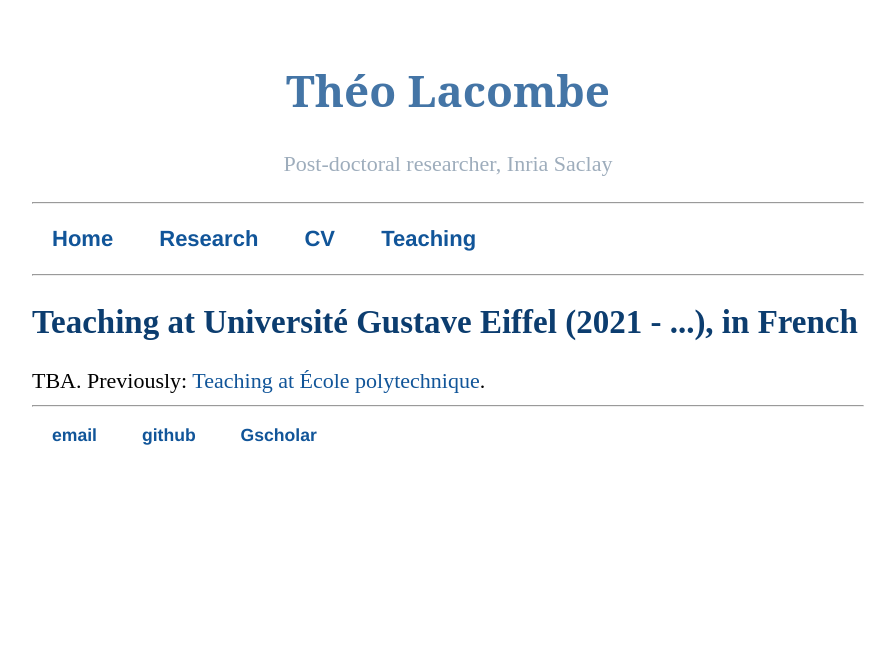
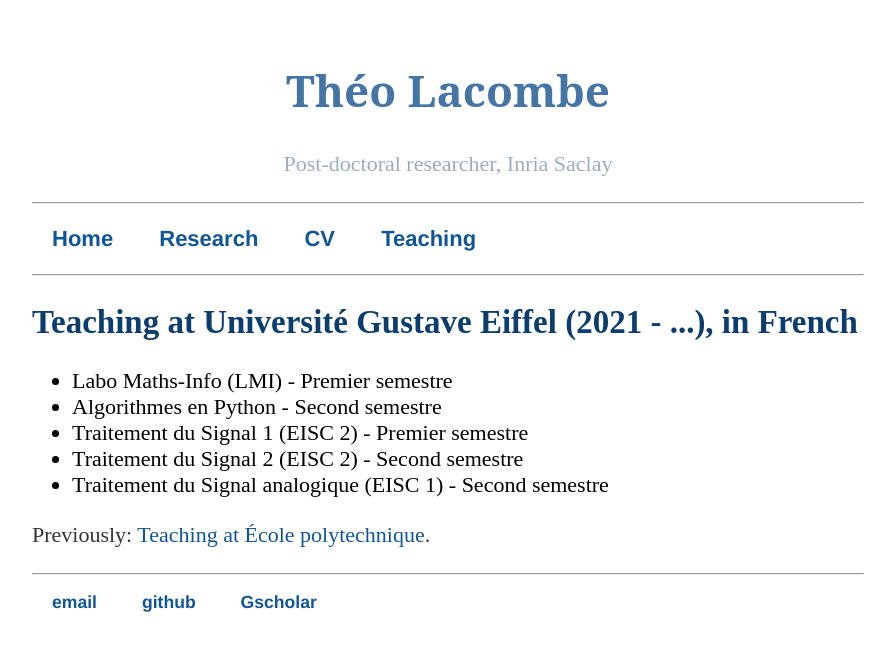
Before and after one commit to tlacombe/tlacombe.github.io, a Jekyll site: the page built from teaching/index.html, in a window 1280 px wide. Shown: the top 651 px of the page, without its empty margins (192-1087 px from the left). Built offline with Jekyll 4.4.1, drawn with Linux system fonts in a browser that asks for light colours.

Commit message:
update teaching LIGM

```diff
--- a/teaching/index.html
+++ b/teaching/index.html
@@ -4,6 +4,15 @@ title: Teaching
 ---
 <h2>Teaching at Université Gustave Eiffel (2021 - ...), in French</h2>
 
-TBA.
+<ul>
+	<li>Labo Maths-Info (LMI) - Premier semestre</li>
+	<li>Algorithmes en Python - Second semestre</li>
+	<li>Traitement du Signal 1 (EISC 2) - Premier semestre</li>
+	<li>Traitement du Signal 2 (EISC 2) - Second semestre</li>
+	<li>Traitement du Signal analogique (EISC 1) - Second semestre</li>
+</ul>
 
+
+<p>
 Previously: <a href="./older.html">Teaching at École polytechnique</a>.
+</p>
```
